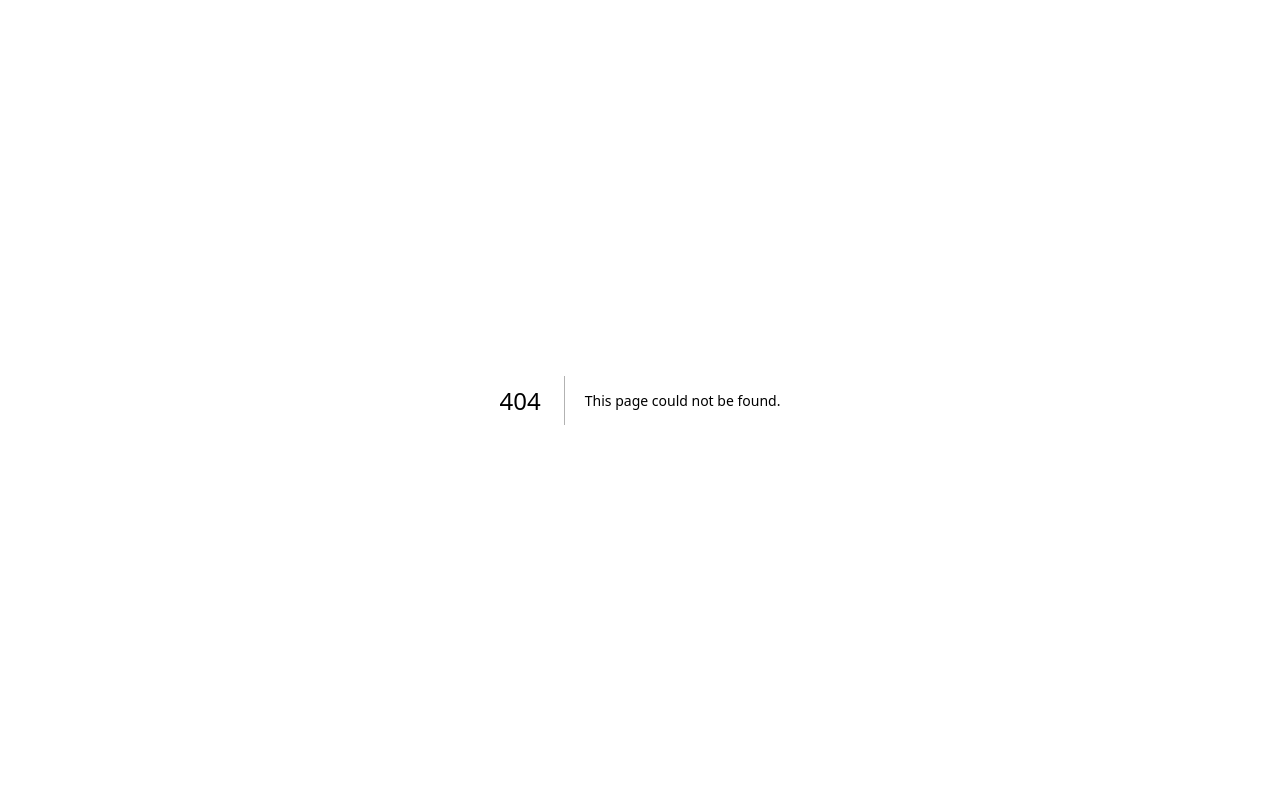
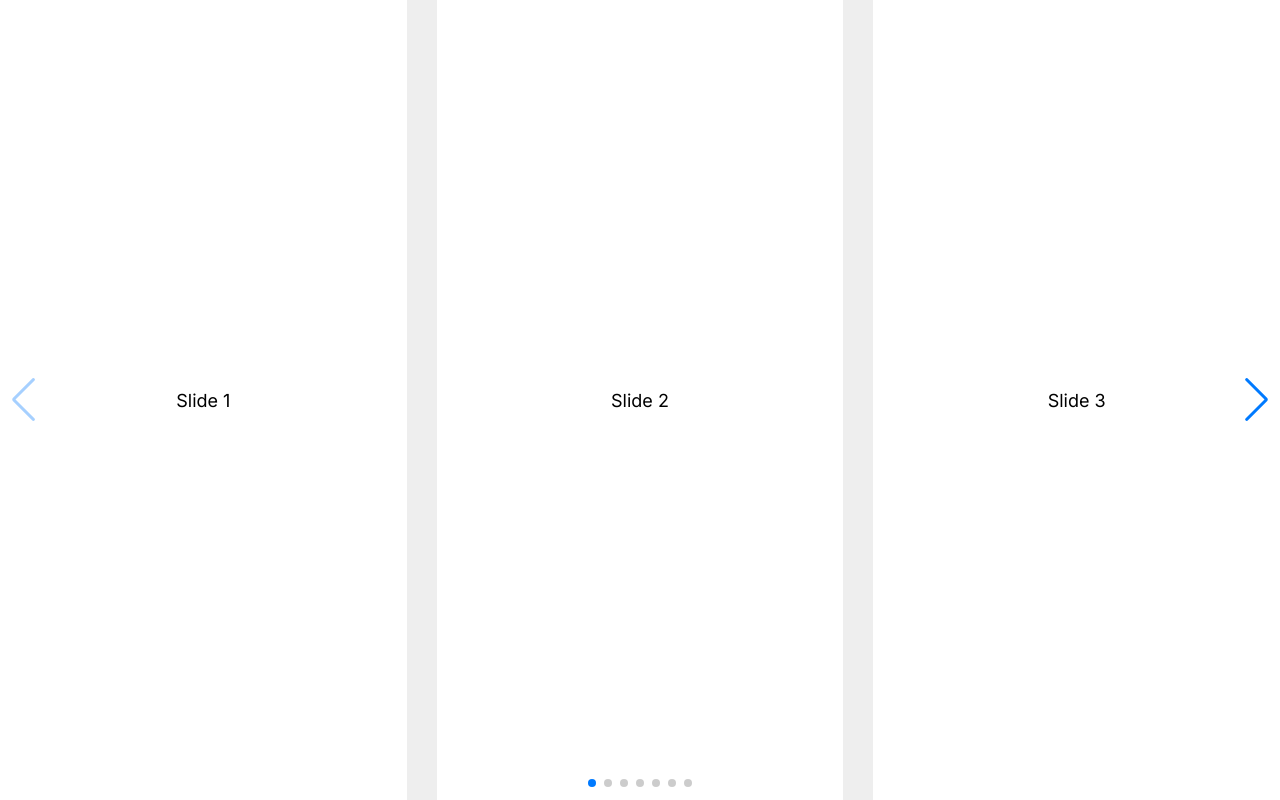
Before and after one commit to WannabeDevOps/gasididWebApp, a Next.js app in the folder gasidid-project/: page /home/card in a window 1280 px wide. Before the commit this address had no page. Built offline with nearby package versions, Linux system fonts and the light colour scheme.

Commit message:
add navigation

```diff
--- /dev/null
+++ b/gasidid-project/src/app/home/card/page.tsx
@@ -0,0 +1,38 @@
+// Import Swiper React components
+import { Swiper, SwiperSlide } from 'swiper/react';
+
+// Import Swiper styles
+import 'swiper/css';
+import 'swiper/css/pagination';
+import './styles.css';
+import 'swiper/css/navigation';
+
+// import required modules
+import { Navigation, Pagination } from 'swiper/modules';
+
+export default function CardSlider() {
+  return (
+    <>
+      <Swiper
+        navigation={true}
+        slidesPerView={3}
+        spaceBetween={30}
+        pagination={{
+          clickable: true,
+        }}
+        modules={[Navigation,Pagination]}
+        className="mySwiper"
+      >
+        <SwiperSlide>Slide 1</SwiperSlide>
+        <SwiperSlide>Slide 2</SwiperSlide>
+        <SwiperSlide>Slide 3</SwiperSlide>
+        <SwiperSlide>Slide 4</SwiperSlide>
+        <SwiperSlide>Slide 5</SwiperSlide>
+        <SwiperSlide>Slide 6</SwiperSlide>
+        <SwiperSlide>Slide 7</SwiperSlide>
+        <SwiperSlide>Slide 8</SwiperSlide>
+        <SwiperSlide>Slide 9</SwiperSlide>
+      </Swiper>
+    </>
+  );
+}
--- /dev/null
+++ b/gasidid-project/src/app/home/card/styles.css
@@ -0,0 +1,40 @@
+#app {
+    height: 100%;
+  }
+  html,
+  body {
+    position: relative;
+    height: 100%;
+  }
+
+  body {
+    background: #eee;
+    font-family: Helvetica Neue, Helvetica, Arial, sans-serif;
+    font-size: 14px;
+    color: #000;
+    margin: 0;
+    padding: 0;
+  }
+
+  .swiper {
+    width: 100%;
+    height: 100%;
+  }
+
+  .swiper-slide {
+    text-align: center;
+    font-size: 18px;
+    background: #fff;
+
+    /* Center slide text vertically */
+    display: flex;
+    justify-content: center;
+    align-items: center;
+  }
+
+  .swiper-slide img {
+    display: block;
+    width: 100%;
+    height: 100%;
+    object-fit: cover;
+  }
--- a/gasidid-project/src/app/home/page.tsx
+++ b/gasidid-project/src/app/home/page.tsx
@@ -5,15 +5,7 @@ import '../globals.css'
 import github_logo from './homeImg/github.png'
 import ig_logo from './homeImg/ig.png'
 import linkin_logo from './homeImg/linkin.png'
-
-import { Autoplay, Navigation, Pagination,Scrollbar, A11y} from "swiper/modules";
-import { Swiper, SwiperSlide } from "swiper/react";
-
-import "swiper/css";
-import "swiper/css/navigation";
-import "swiper/css/pagination";
-
-
+import CardSlider from './card/page';
 
 export default function MainHome() {
     return (
@@ -147,34 +139,18 @@ export default function MainHome() {
                 <div className=""><div className="w-96 h-2 bg-mainOrg"></div></div>
             </div>
 
-            <div className="w-fullscreen h-full flex">
+            <div className="bg-red-200 w-fullscreen h-96 flex">
 
 
 
-
+            <CardSlider/>
 
 
             </div>
 
 
 
-            <Swiper
-      // install Swiper modules
-      modules={[Navigation, Pagination, Scrollbar, A11y]}
-      spaceBetween={50}
-      slidesPerView={3}
-      navigation
-      pagination={{ clickable: true }}
-      scrollbar={{ draggable: true }}
-      onSwiper={(swiper) => console.log(swiper)}
-      onSlideChange={() => console.log('slide change')}
-    >
-      <SwiperSlide>Slide 1</SwiperSlide>
-      <SwiperSlide>Slide 2</SwiperSlide>
-      <SwiperSlide>Slide 3</SwiperSlide>
-      <SwiperSlide>Slide 4</SwiperSlide>
-      ...
-    </Swiper>
+
 
 
 
```
